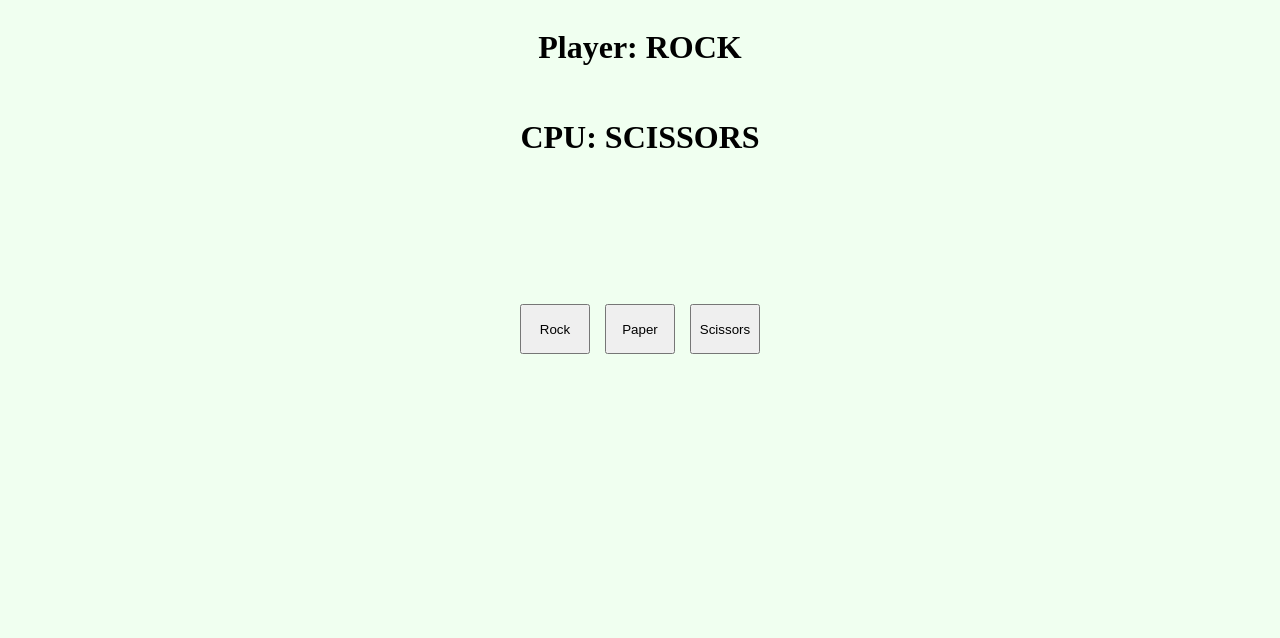
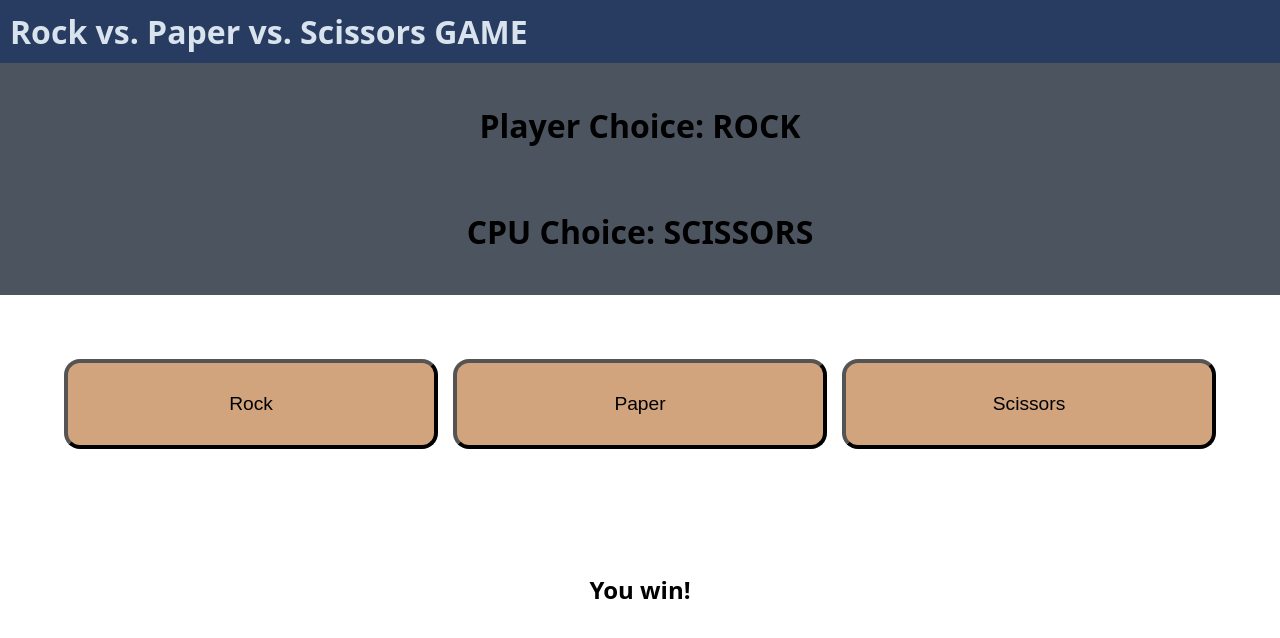
Before and after one commit to sbassan1/RockPaperScis, a plain HTML site: page index.html in a window 1280 px wide. Both pictures are taken after a click on the button "Rock". Drawn offline with Linux system fonts and the light colour scheme.

Commit message:
Added stylizatoin and win/lose%

```diff
--- a/index.html
+++ b/index.html
@@ -8,9 +8,15 @@
 </head>
 <body>
 
+    <div class="header">
+        <div class="logo">
+            Rock vs. Paper vs. Scissors GAME
+        </div>
+    </div>
+
     <div class="game-choices">
-        <h1 class="player-choice">Player: NOTHING AT THE MOMENT</h1>
-        <h1 class="computer-choice">CPU:  NOTHING AT THE MOMENT</h1>
+        <h1 class="player-choice">Player Choice: NOTHING AT THE MOMENT</h1>
+        <h1 class="computer-choice">CPU Choice:  NOTHING AT THE MOMENT</h1>
     </div>
 
     <div class="player-options">
@@ -19,6 +25,11 @@
         <button id="scissorsbtn">Scissors</button>
     </div>
 
+    <div class="winning-condition">
+        IT'S NOT CLEAR YET.
+    </div>
+
+
     <script src="script.js"></script>
 </body>
 </html>
--- a/script.js
+++ b/script.js
@@ -11,6 +11,12 @@ const computerChoice = document.querySelector(".computer-choice");
 const rockButton = document.querySelector("#rockbtn");
 const paperButton = document.querySelector("#paperbtn");
 const scissorsButton = document.querySelector("#scissorsbtn");
+
+const winninCondition = document.querySelector(".winning-condition")
+
+let playerWins = 0;
+let cpuWins = 0;
+let totalGames = 0;
 
 rockButton.addEventListener("click", () => {
     humanSelection = "rock";
@@ -31,22 +37,36 @@ function playGame(humanSelection) {
     computerSelection = getComputerChoice();
     playRound(humanSelection, computerSelection);
 
-    playerChoice.textContent = `Player: ${humanSelection.toUpperCase()}`;
-    computerChoice.textContent = `CPU: ${computerSelection.toUpperCase()}`;
+    playerChoice.textContent = `Player Choice: ${humanSelection.toUpperCase()}`;
+    computerChoice.textContent = `CPU Choice: ${computerSelection.toUpperCase()}`;
+
+    console.log(`Player Wins: ${playerWins}`);
+    console.log(`CPU Wins: ${cpuWins}`);
+    console.log(`Win Percentage: ${calculateWinPercentage()}%`);
 }
 
 function playRound(humanChoice, computerChoice) {
+    totalGames++;
+
     if (humanChoice === computerChoice) {
-        console.log("It's a draw!");
+        winninCondition.textContent = "It's a draw!";
     } else if (
         (humanChoice === "rock" && computerChoice === "scissors") ||
         (humanChoice === "paper" && computerChoice === "rock") ||
         (humanChoice === "scissors" && computerChoice === "paper")
     ) {
-        console.log("You win!");
+        winninCondition.textContent = "You win!";
+        playerWins++;
     } else {
-        console.log("You lose!");
+        winninCondition.textContent = "You lose!";
+        cpuWins++;
     }
+
+}
+
+function calculateWinPercentage() {
+    if (totalGames === 0) return 0;
+    return ((playerWins / totalGames) * 100).toFixed(2); // Return percentage with two decimals
 }
 
 console.log("Time to play!");
--- a/style.css
+++ b/style.css
@@ -1,23 +1,58 @@
+body {
+    display: flex;
+    flex-direction: column;
+
+    margin: 0;
+
+    font-family: system-ui, -apple-system, BlinkMacSystemFont, 'Segoe UI', Roboto, Oxygen, Ubuntu, Cantarell, 'Open Sans', 'Helvetica Neue', sans-serif;
+}
+
+
+.header {
+    display: flex;
+    background-color:rgb(40, 59, 96);
+    color: rgb(216, 227, 237);
+    padding: 10px;
+    justify-content: left;
+}
+
+.logo {
+    font-weight: bolder;
+    font-size:xx-large;
+}
 
 .player-options {
-    padding: 10%;
+    padding: 5%;
     display: flex;
     justify-content: center;
     gap: 15px;
 }
 
 .game-choices {
+    background-color: rgb(76, 84, 96);
     display: flex;
     flex-direction: column;
     align-items: center;
-    gap: 10px;
+    padding: 20px;
+    gap: 20px;
+}
+
+.winning-condition{
+    display: flex;
+    justify-content: center;
+    font-size: x-large;
+    font-weight: 900;
+    padding: 60px;
 }
 
 button {
-    height: 50px;
-    width: 70px;
+    min-width: 70px;
+    min-height: 90px;
+    width: 90%;
+    border-radius: 16px;
+    border-width: 4px;
+
+    font-size: larger;
+
+    background-color: rgb(209, 164, 125);
 }
-
-body {
-    background-color: honeydew;
-}
```
